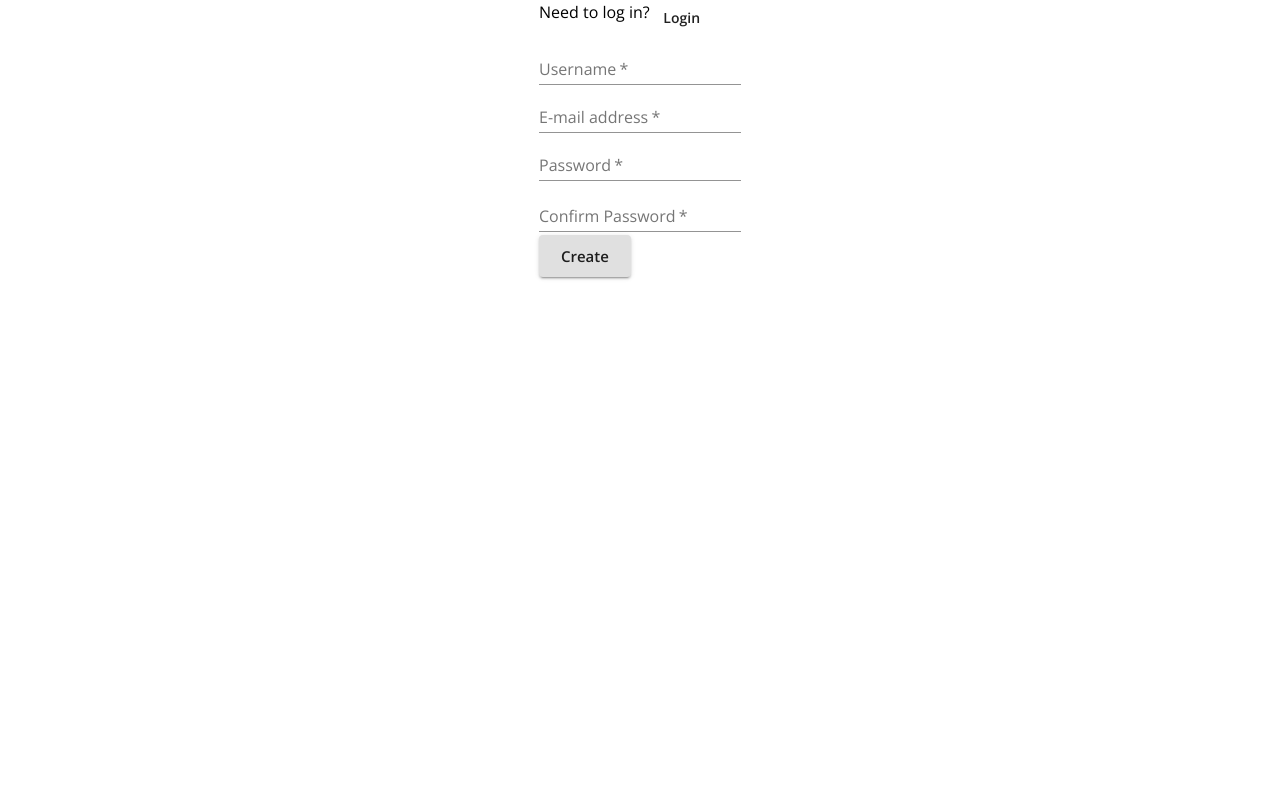
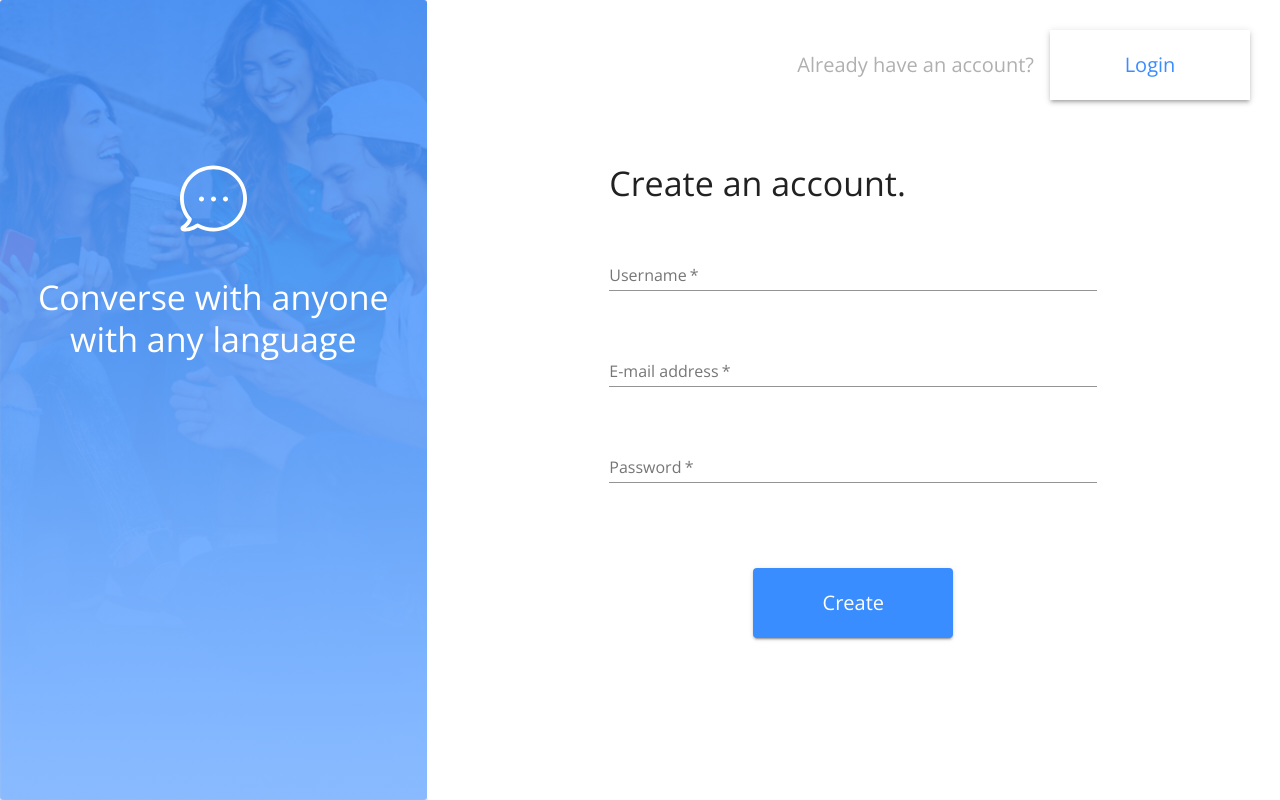
Before and after one commit to tianhaoyao/chat-app, a React (Create React App) app in the folder client/: page / in a window 1280 px wide. Built offline with nearby package versions, Linux system fonts and the light colour scheme; no server answers.

Commit message:
login/sign up page styled

```diff
--- a/client/src/Signup.js
+++ b/client/src/Signup.js
@@ -1,6 +1,9 @@
 import React, { useState } from "react";
+import { makeStyles, withTheme } from '@material-ui/core/styles';
 import { Redirect, useHistory } from "react-router-dom";
 import { connect } from "react-redux";
+import gradient from './assets/images/bg-img.png'
+import bubble from './assets/images/bubble.svg'
 import {
   Grid,
   Box,
@@ -9,11 +12,57 @@ import {
   FormControl,
   TextField,
   FormHelperText,
+  Hidden,
 } from "@material-ui/core";
 import { register } from "./store/utils/thunkCreators";
 
+
+const useStyles = makeStyles({
+  switch: {
+    position: "absolute",
+    top: '30px',
+    right: '30px',
+  },
+  panel: {
+    backgroundImage: `linear-gradient(to bottom, rgba(58,141,255, 0.85), rgba(134,185,255, 0.85)), url(${gradient})`,
+    backgroundSize: 'cover',
+    border: 0,
+    borderRadius: 3,
+    boxShadow: '0 3px 5px 2px rgba(255, 105, 135, .3)',
+    color: 'white',
+    height: '100vh',
+    padding: '0 30px',
+    justifyContent: 'center',
+    alignItems: 'center',
+    textAlign: 'center'
+  },
+  forms: {
+    background: 'white',
+    border: 0,
+    borderRadius: 3,
+    color: 'white',
+    height: '100vh',
+    padding: '0 30px',
+    justifyContent: 'center',
+    alignItems: 'center',
+  },
+  text: {
+    height: '100vh',
+    paddingBottom: '50vh',
+  },
+  button: {
+    maxWidth: '200px',
+    maxHeight: '70px',
+    minWidth: '200px',
+    minHeight: '70px',
+  }
+
+});
+
+
 const Login = (props) => {
   const history = useHistory();
+  const classes = useStyles();
   const { user, register } = props;
   const [formErrorMessage, setFormErrorMessage] = useState({});
 
@@ -37,6 +86,116 @@ const Login = (props) => {
   }
 
   return (
+    <div>
+    <Grid container justify="center" alignItems="center" xm>
+      <Hidden initialWidth='md' smDown>
+      <Grid item xs={4} className={classes.panel}>
+        <Grid container justify="flex-end" direction="column" xm className={classes.text} spacing={5}>
+          <Grid item>
+            <img src={bubble}/>
+          </Grid>
+          <Grid item>
+            <Typography variant="h4">
+              Converse with anyone with any language
+            </Typography>
+          </Grid>
+        </Grid>
+      </Grid>
+      </Hidden>
+
+
+      <Grid item xs={8}>
+        <Grid container className={classes.switch} direction="row" justify="flex-end" alignItems="center" spacing={2}>
+          <Grid item>
+            <Typography variant="h6" color="secondary">Already have an account?</Typography>
+          </Grid>
+          <Grid item>
+            <Box boxShadow={3}>
+              <Button size="large" onClick={() => history.push("/login")} className={classes.button}>
+                <Typography color="primary" variant="h6">
+                  Login
+                </Typography>
+              </Button>
+            </Box>
+          </Grid>
+        </Grid>
+
+        <Grid container direction="column" justify="center" alignItems="center" xm className={classes.forms}>
+
+            <form onSubmit={handleRegister}>
+            <Grid
+              style = {{minWidth: "40vw"}}
+              container
+              direction="column"
+              justify="center"
+              alignItems="left"
+              spacing={3}
+            >
+                <Grid item>
+                  <Typography variant="h4" color="textPrimary">
+                    Create an account.
+                  </Typography>
+                </Grid>
+                <Grid item>
+                  <FormControl margin="normal" required fullWidth>
+                    <TextField
+                      aria-label="username"
+                      label="Username"
+                      name="username"
+                      type="text"
+                      required
+                    />
+                  </FormControl>
+                </Grid>
+
+                <Grid item>
+                  <FormControl margin="normal" required fullWidth>
+                    <TextField
+                      label="E-mail address"
+                      aria-label="e-mail address"
+                      type="email"
+                      name="email"
+                      required
+                    />
+                </FormControl>
+                </Grid>
+
+                <Grid item>
+                  <FormControl error={!!formErrorMessage.confirmPassword} margin="normal" required fullWidth>
+                    <TextField
+                      aria-label="password"
+                      label="Password"
+                      type="password"
+                      inputProps={{ minLength: 6 }}
+                      name="password"
+                      required
+                    />
+                    <FormHelperText>
+                      {formErrorMessage.confirmPassword}
+                  </FormHelperText>
+                </FormControl>
+                </Grid>
+                <Grid item>
+                <Grid container justify="center" direction="row" alignItems="center">
+                  <Grid item>
+                    <Button color="primary" type="submit" variant="contained" className={classes.button} style={{marginTop: '50px'}}>
+                      <Typography variant="h6">
+                        Create
+                      </Typography>
+                    </Button>
+                  </Grid>
+                </Grid>
+                </Grid>
+              </Grid>
+            </form>
+
+        </Grid>
+      </Grid>
+
+    </Grid>
+
+{/*
+
     <Grid container justify="center">
       <Box>
         <Grid container item>
@@ -103,7 +262,8 @@ const Login = (props) => {
           </Grid>
         </form>
       </Box>
-    </Grid>
+    </Grid> */}
+    </div>
   );
 };
 
```
Also changed, not shown: 1 other file (tests, documents, lock files or other folders).
